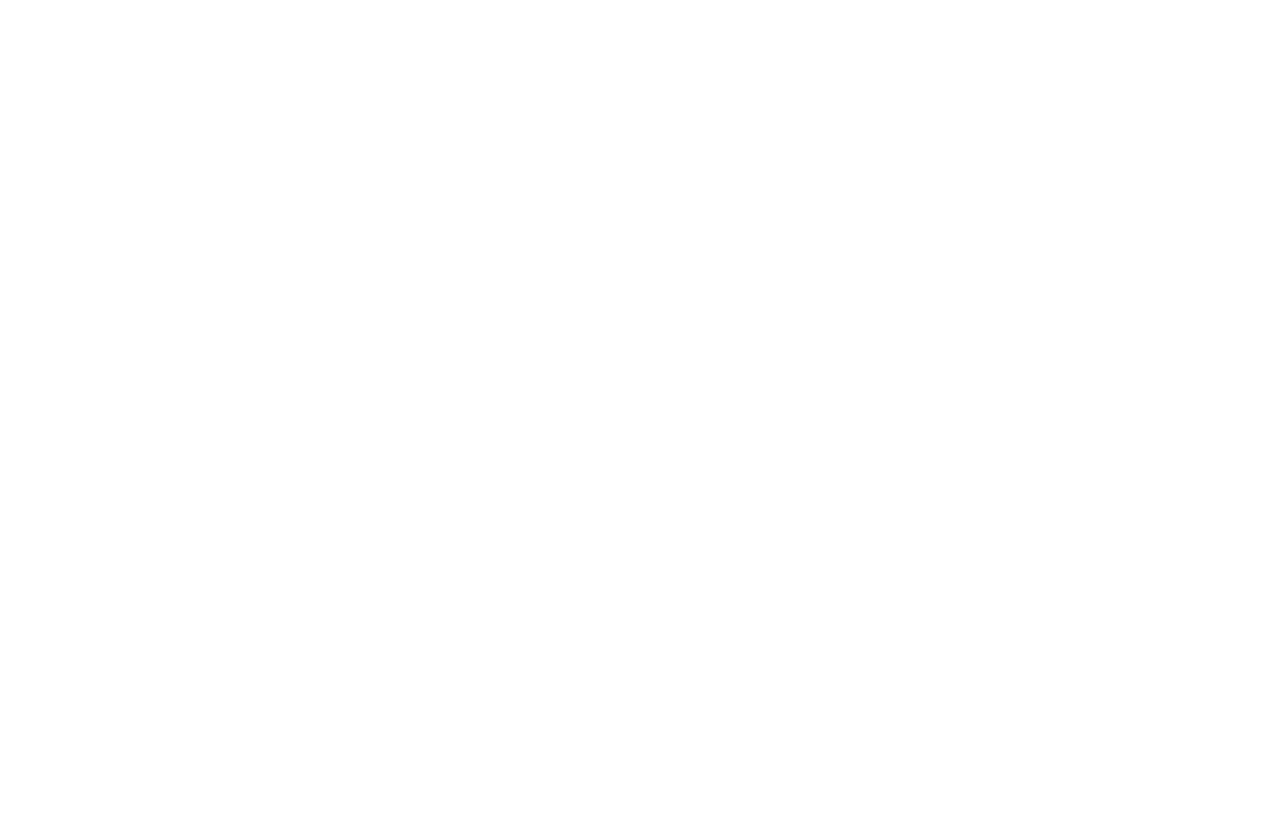
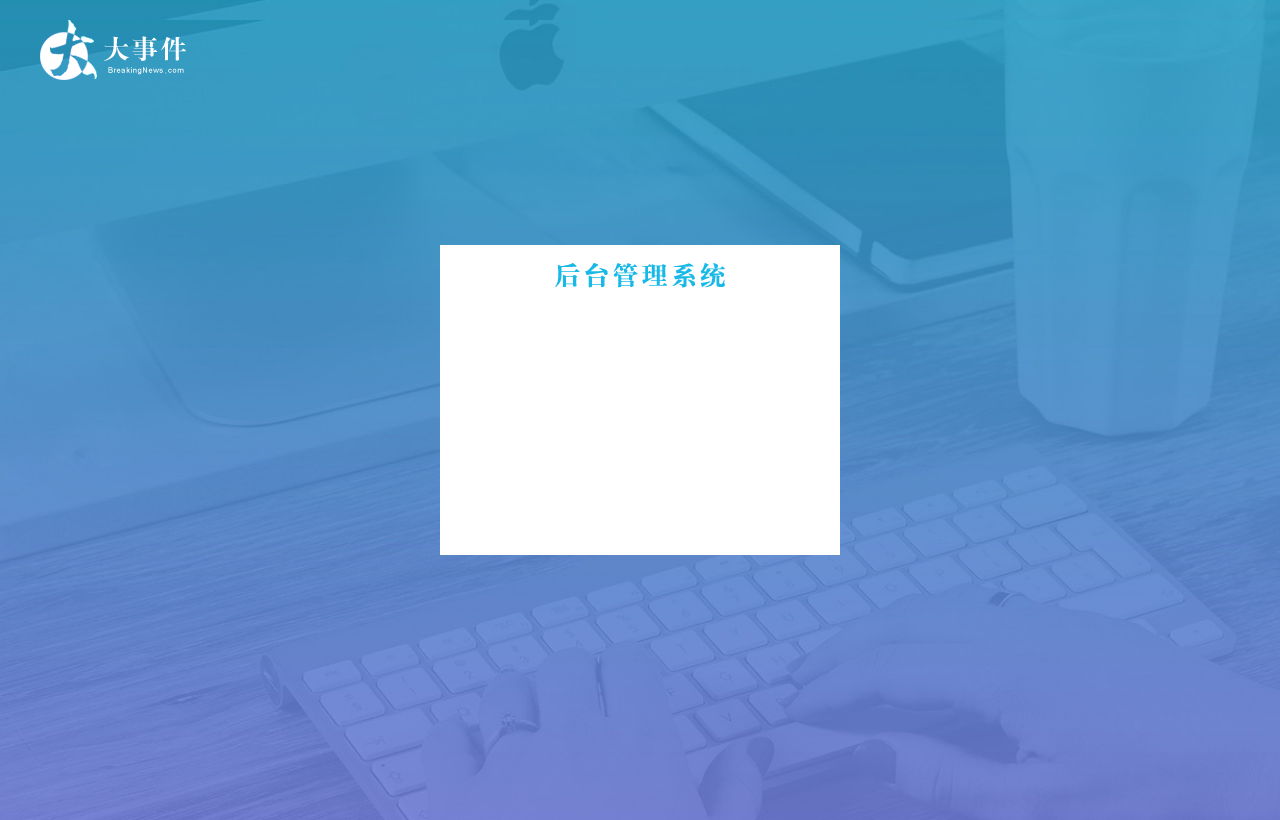
Before and after one commit to Aimee331/big_event_03, a plain HTML site: page login.html in a window 1280 px wide. Drawn offline with Linux system fonts and the light colour scheme.

Commit message:
css文件名更新为login.css

```diff
--- a/assets/css/index.css
+++ b/assets/css/login.css
@@ -28,11 +28,11 @@
     position: fixed;
     top: 50%;
     left: 50%;
-    transform: translate(-50%, -50%);
+    transform: translate(-50%,-50%);
 }
 
 .loginbox .title{
     width: 100%;
     height: 60px;
-    background-color: pink;
+    background: url('/assets/images/login_title.png') no-repeat center;
 }
--- a/login.html
+++ b/login.html
@@ -0,0 +1,30 @@
+<!DOCTYPE html>
+<html lang="en">
+
+<head>
+    <meta charset="UTF-8">
+    <meta name="viewport" content="width=device-width, initial-scale=1.0">
+    <title>Document</title>
+    <link rel="stylesheet" href="/assets/lib/layui/css/layui.css">
+    <link rel="stylesheet" href="/assets/css/login.css">
+</head>
+
+<body>
+    <!-- 版心 -->
+    <div class="layui-main">
+        <!-- 头部logo版块 -->
+        <div class="header">
+            <img src="/assets/images/logo.png" alt="">
+        </div>
+        <!-- 登录版块 -->
+        <div class="loginbox">
+            <div class="title"></div>
+            <!-- 登录的表单 -->
+            <div class="login-form"></div>
+            <!-- 注册的表单 -->
+            <div class="reg-form"></div>
+        </div>
+    </div>
+</body>
+
+</html>
```
